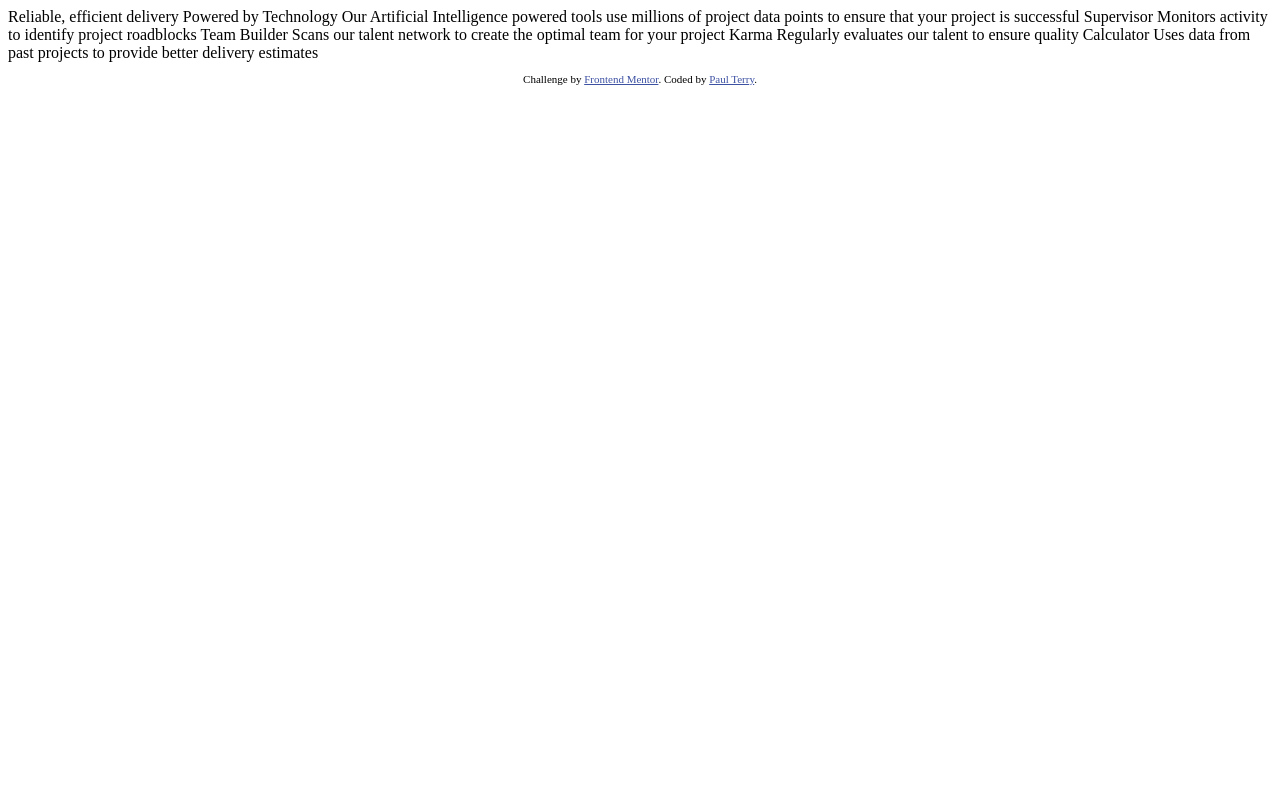
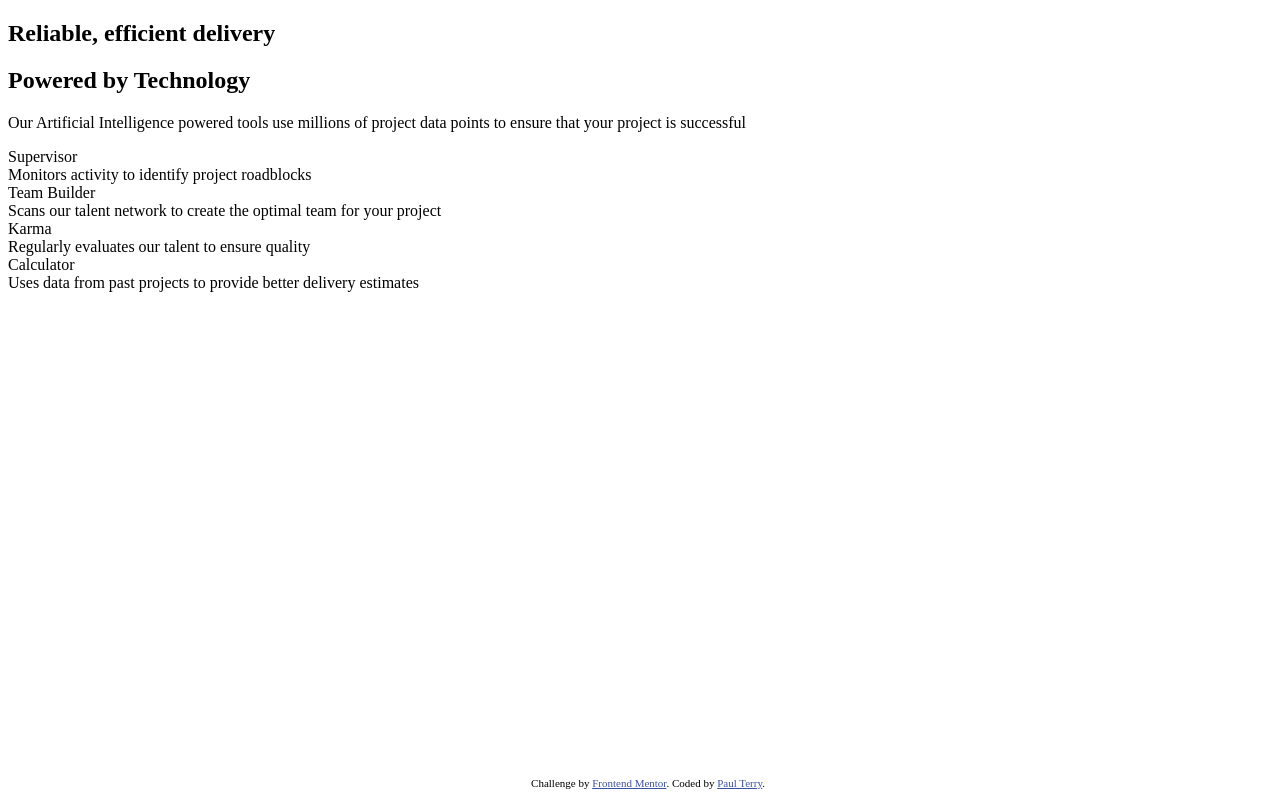
Before and after one commit to paulio84/frontend-project-four-card-feature-section, a website built with Parcel: page challenge-001-four-card-feature-section/src/index.html in a window 1280 px wide. Built offline with nearby package versions, Linux system fonts and the light colour scheme.

Commit message:
Modified HTML structure

```diff
--- a/challenge-001-four-card-feature-section/src/index.html
+++ b/challenge-001-four-card-feature-section/src/index.html
@@ -15,6 +15,12 @@
   <!-- Feel free to remove these styles or customise in your own stylesheet 👍 -->
   <!-- Styles added from starter files for the challenge -->
   <style>
+    .page-footer {
+      bottom: 0;
+      position: absolute;
+      width: 100vw;
+    }
+
     .attribution {
       font-size: 11px;
       text-align: center;
@@ -27,26 +33,55 @@
 </head>
 
 <body>
-  Reliable, efficient delivery
-  Powered by Technology
+  <div class="container">
+    <section class="features">
+      <h1>Reliable, efficient delivery</h1>
+      <h2>Powered by Technology</h2>
 
-  Our Artificial Intelligence powered tools use millions of project data points
-  to ensure that your project is successful
+      <p>
+        Our Artificial Intelligence powered tools use millions of project data points to ensure that your project is
+        successful
+      </p>
 
-  Supervisor
-  Monitors activity to identify project roadblocks
+      <div class="cards">
+        <div class="card">
+          <div class="card__header">Supervisor</div>
+          <div class="card__content">Monitors activity to identify project roadblocks</div>
+          <div class="card__footer">
+            <div class="icon icon-supervisor"></div>
+          </div>
+        </div>
 
-  Team Builder
-  Scans our talent network to create the optimal team for your project
+        <div class="card-group">
+          <div class="card">
+            <div class="card__header">Team Builder</div>
+            <div class="card__content">Scans our talent network to create the optimal team for your project</div>
+            <div class="card__footer">
+              <div class="icon icon-team-builder"></div>
+            </div>
+          </div>
 
-  Karma
-  Regularly evaluates our talent to ensure quality
+          <div class="card">
+            <div class="card__header">Karma</div>
+            <div class="card__content">Regularly evaluates our talent to ensure quality</div>
+            <div class="card__footer">
+              <div class="icon icon-karma"></div>
+            </div>
+          </div>
+        </div>
 
-  Calculator
-  Uses data from past projects to provide better delivery estimates
+        <div class="card">
+          <div class="card__header">Calculator</div>
+          <div class="card__content">Uses data from past projects to provide better delivery estimates</div>
+          <div class="card__footer">
+            <div class="icon icon-calculator"></div>
+          </div>
+        </div>
+      </div>
+    </section>
+  </div>
 
-
-  <footer>
+  <footer class="page-footer">
     <p class="attribution">
       Challenge by <a href="https://www.frontendmentor.io?ref=challenge" target="_blank">Frontend Mentor</a>.
       Coded by <a href="https://github.com/paulio84/FrontendProjects" target="_blank">Paul Terry</a>.
```
